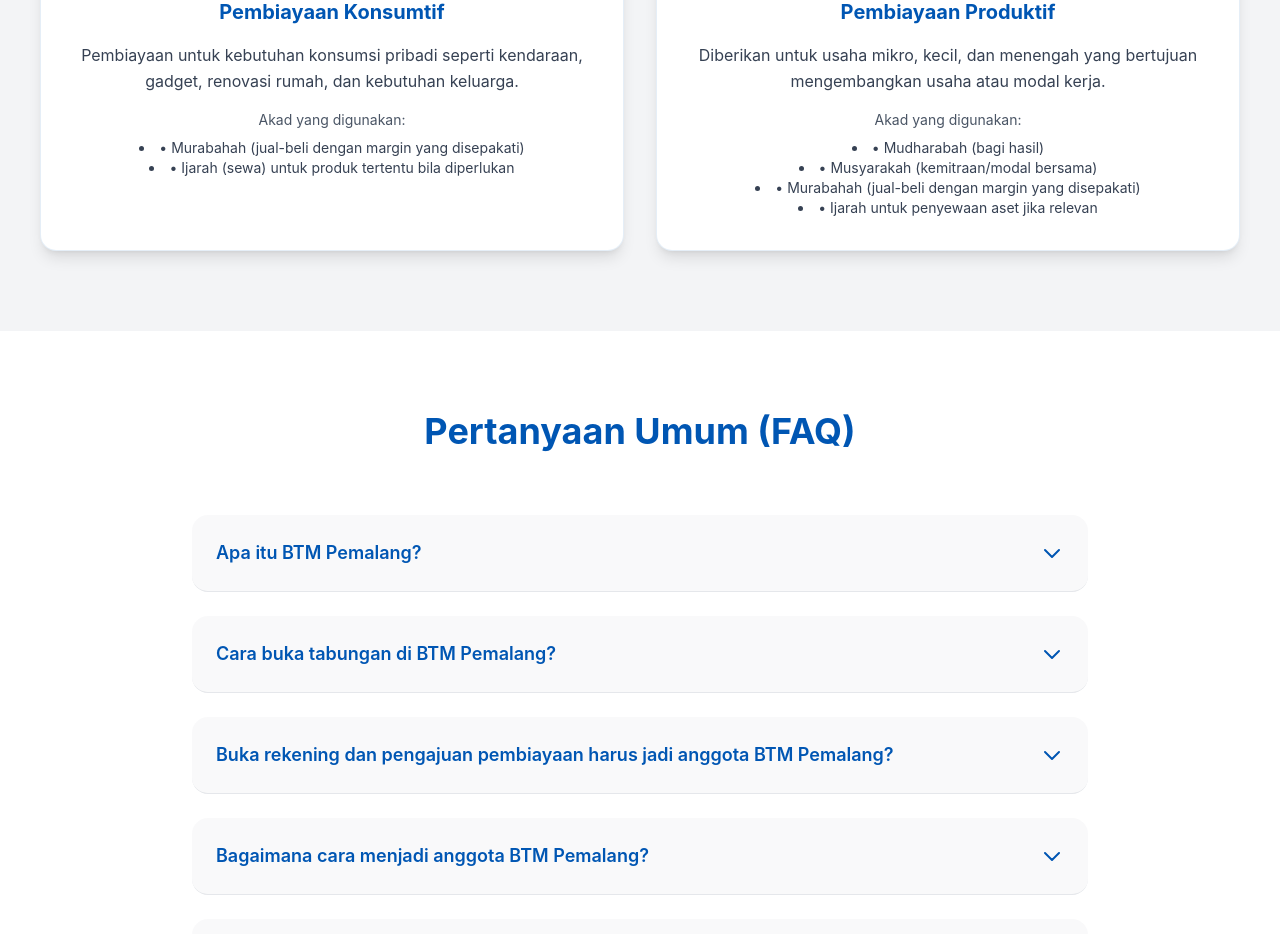
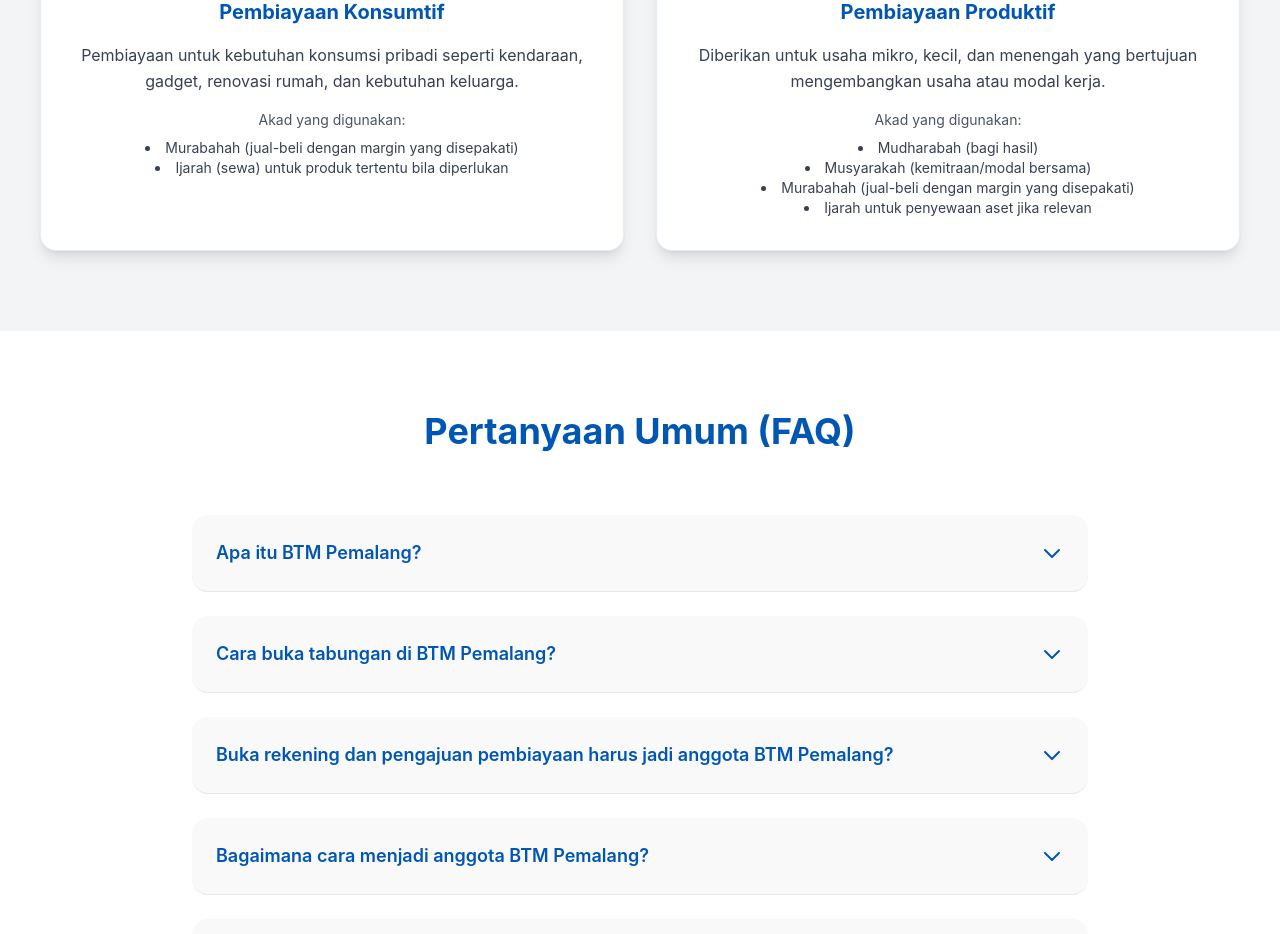
Before and after one commit to BTM-Pemalang/profile, a website: page index.html in a window 1280 px wide. Shown: the part 2700-3634 px from the top of the page. Drawn offline with nearby package versions, Linux system fonts and the light colour scheme.

Commit message:
Update produk pembiayaan (hapus tanda * di akad)

```diff
--- a/index.html
+++ b/index.html
@@ -278,8 +278,8 @@
             gadget, renovasi rumah, dan kebutuhan keluarga.</p>
           <p class="text-sm text-gray-600 mt-4">Akad yang digunakan:</p>
           <ul class="text-gray-700 list-disc list-inside mt-2 text-sm">
-            <li>• Murabahah (jual-beli dengan margin yang disepakati)</li>
-            <li>• Ijarah (sewa) untuk produk tertentu bila diperlukan</li>
+            <li>Murabahah (jual-beli dengan margin yang disepakati)</li>
+            <li>Ijarah (sewa) untuk produk tertentu bila diperlukan</li>
           </ul>
         </div>
 
@@ -300,10 +300,10 @@
             mengembangkan usaha atau modal kerja.</p>
           <p class="text-sm text-gray-600 mt-4">Akad yang digunakan:</p>
           <ul class="text-gray-700 list-disc list-inside mt-2 text-sm">
-            <li>• Mudharabah (bagi hasil)</li>
-            <li>• Musyarakah (kemitraan/modal bersama)</li>
-            <li>• Murabahah (jual-beli dengan margin yang disepakati)</li>
-            <li>• Ijarah untuk penyewaan aset jika relevan</li>
+            <li>Mudharabah (bagi hasil)</li>
+            <li>Musyarakah (kemitraan/modal bersama)</li>
+            <li>Murabahah (jual-beli dengan margin yang disepakati)</li>
+            <li>Ijarah untuk penyewaan aset jika relevan</li>
           </ul>
         </div>
       </div>
@@ -758,4 +758,5 @@
   </a>
 </body>
 
+
 </html>
```
